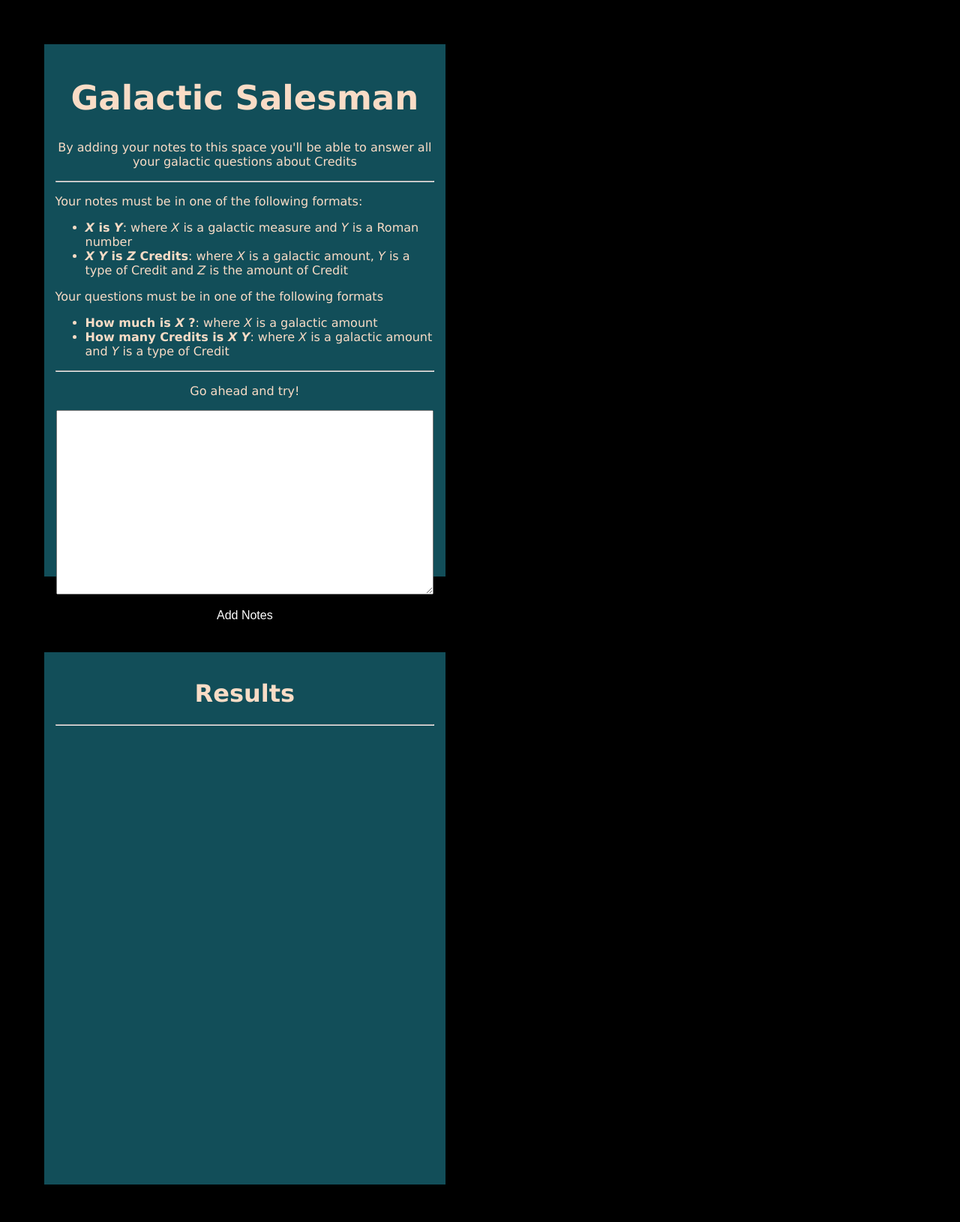
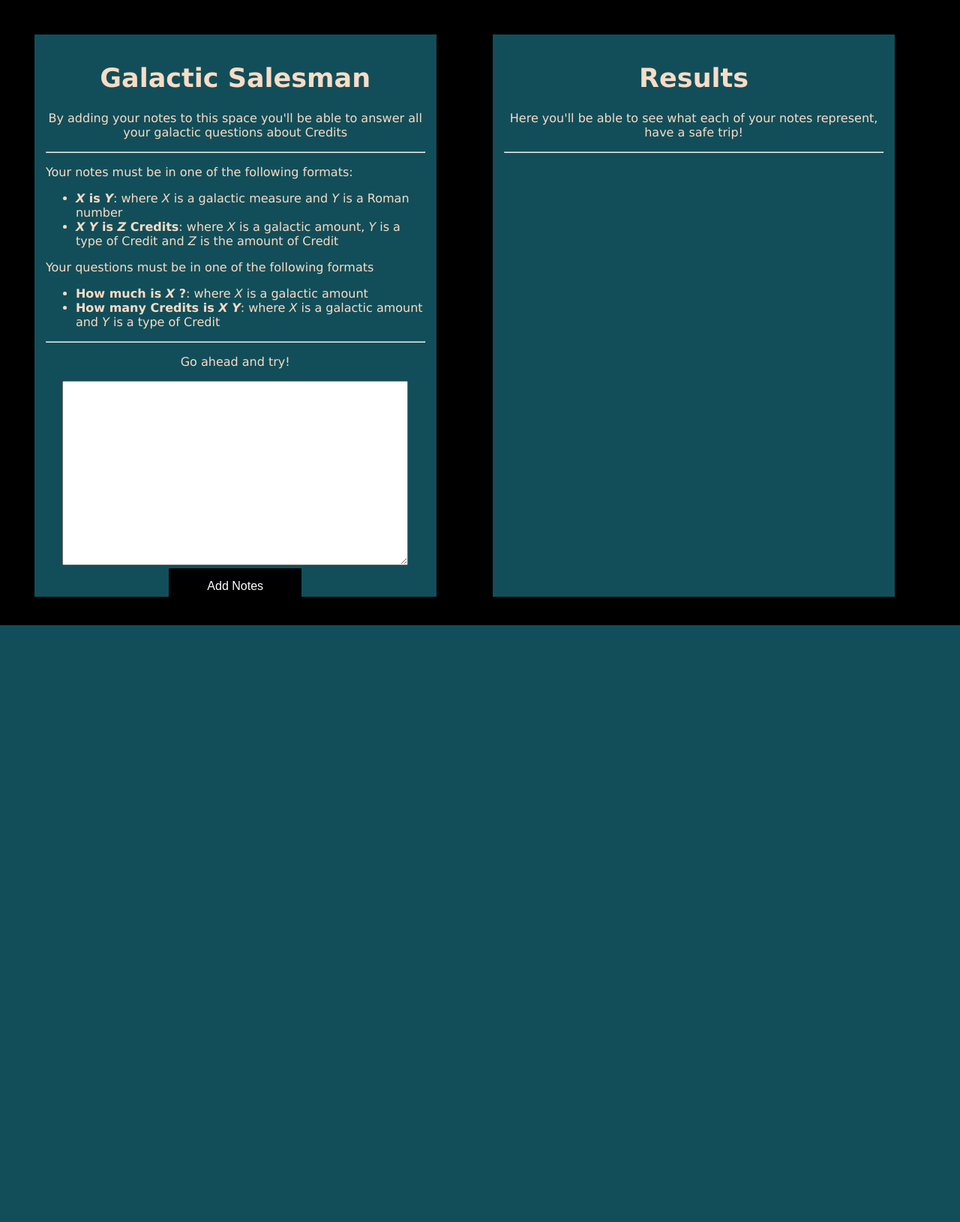
Before and after one commit to jnhasard/galactic, a Django app: page / in a window 1280 px wide. Shown: the whole page at 75% size. After the commit the page ends 834 px from the top, so only its background shows below. Run offline with Django 3.2, Linux system fonts and the light colour scheme.

Commit message:
styling 2

```diff
--- a/fingo/static/style/style.css
+++ b/fingo/static/style/style.css
@@ -2,6 +2,10 @@
   font-family: Verdana, Geneva, Tahoma, sans-serif;
   color: #f9dcc6;
   background-color: black;
+}
+
+textarea {
+  width: 90%;
 }
 
 .container {
@@ -10,12 +14,12 @@
   text-align: center;
   float: left;
   width: 40%;
-  margin: 4%;
-  height: 85vh;
+  margin: 3%;
+  height: 90vh;
 }
 
 .title {
-  font-size: 45px;
+  font-size: 35px;
   text-align: center;
 }
 
--- a/fingo/templates/fingo/index.html
+++ b/fingo/templates/fingo/index.html
@@ -48,7 +48,11 @@
       </form>
     </div>
     <div class="container column">
-      <h1>Results</h1>
+      <h1 class="title">Results</h1>
+      <p>
+        Here you'll be able to see what each of your notes represent, have a
+        safe trip!
+      </p>
       <hr />
       {%for i in txt%}
       <p>{{i}}</p>
```
